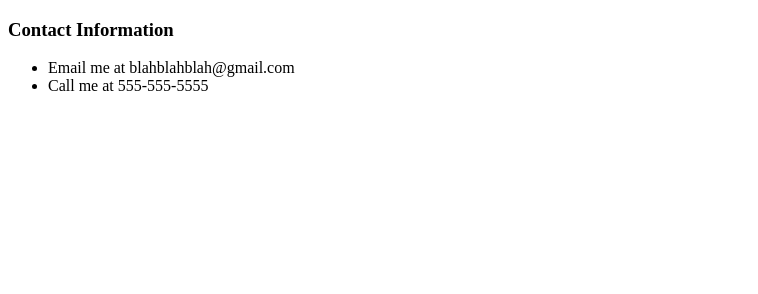
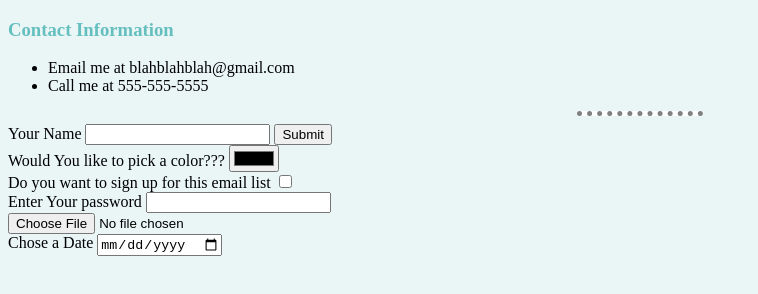
Before and after one commit to Tom-a-Hawk/funWithHTML, a plain HTML site: page HTML - Personal Site/contact.html in a window 1280 px wide. Shown: the whole page, without its empty margins (0-758 px from the left). Drawn offline with Linux system fonts and the light colour scheme.

Commit message:
added external css file

```diff
--- a/HTML - Personal Site/contact.html
+++ b/HTML - Personal Site/contact.html
@@ -1,17 +1,43 @@
 <!DOCTYPE html>
 <html lang="en" dir="ltr">
+
 <head>
   <meta charset="utf-8">
   <title>Tommy Englert's Contact Info</title>
+  <link rel="stylesheet" href="css/styles.css">
+
 </head>
+
 <body>
   <h3>Contact Information</h3>
   <ul>
     <li>Email me at blahblahblah@gmail.com</li>
     <li>Call me at 555-555-5555</li>
   </ul>
+  <hr>
+
+  <form class="" action="index.html" method="post">
+    <label for="">Your Name</label>
+    <input type="text">
+    <input type="submit">
+    <br>
+    <label for="">Would You like to pick a color???</label>
+    <input type="color"><br>
+    <label for="">Do you want to sign up for this email list</label>
+    <input type="checkbox"><br>
+    <label for="">Enter Your password</label>
+    <input type="password" name="" value="">
+    <br>
+    <input type="file" name="" value="">
+    <br>
+    <label for="">Chose a Date</label>
+    <input type="date" name="" value="">
 
 
 
+  </form>
+
+
 </body>
+
 </html>
--- /dev/null
+++ b/HTML - Personal Site/css/styles.css
@@ -0,0 +1,17 @@
+body {
+  background-color: #EAF6F6;
+}
+h1{
+  color: #66BFBF;
+}
+h3{
+  color: #66BFBF;
+}
+hr {
+  background-color: white;
+  border-style: none;
+  border-top-style: dotted;
+  border-color: grey;
+  border-width: 5px;
+  width: 10%;
+}
```
Also changed, not shown: HTML - Personal Site/index.html (+2 -0 lines), HTML - Personal Site/work_history.html (+2 -0 lines). Lines whose indentation alone changed are shown as unchanged.
